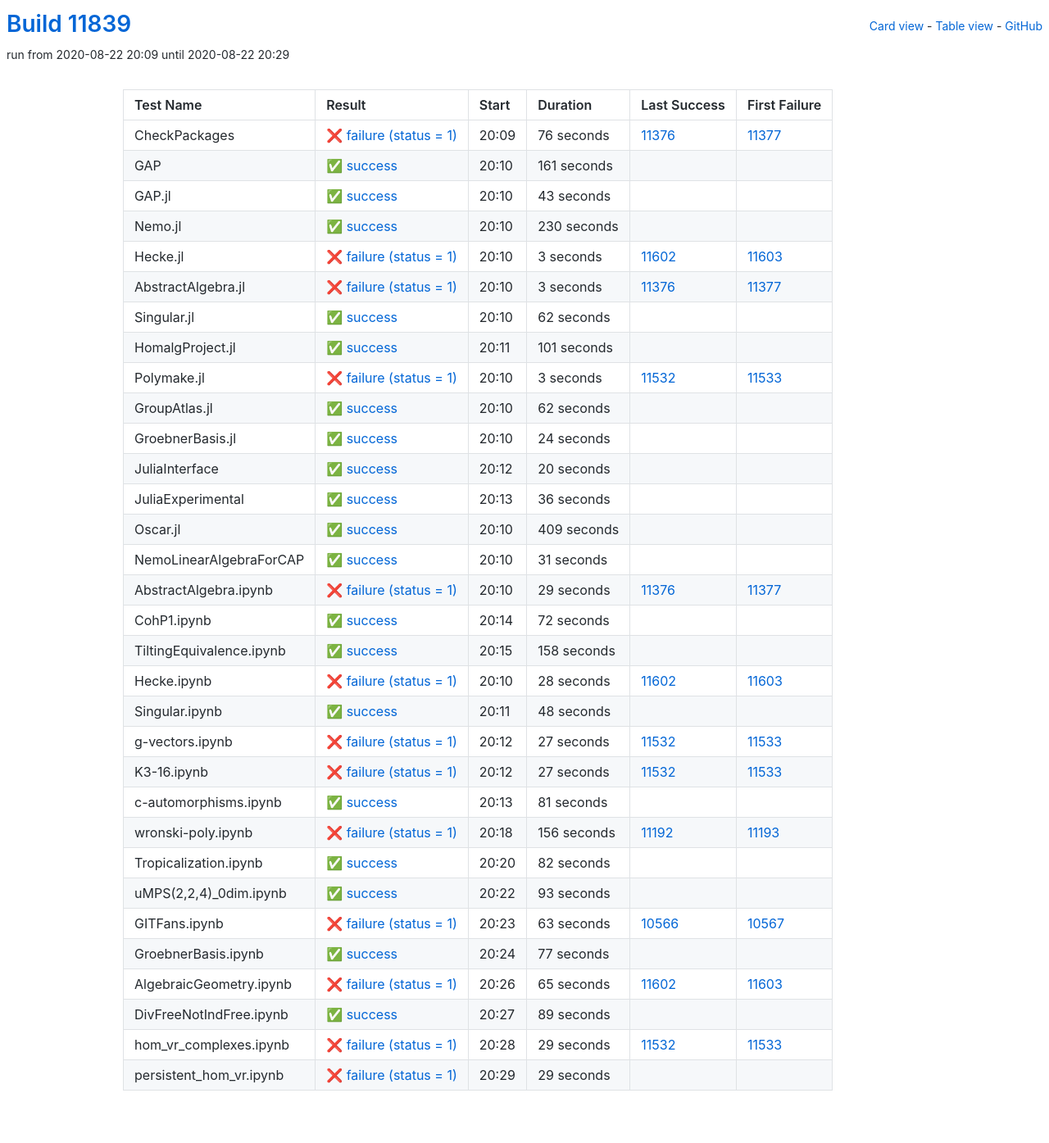
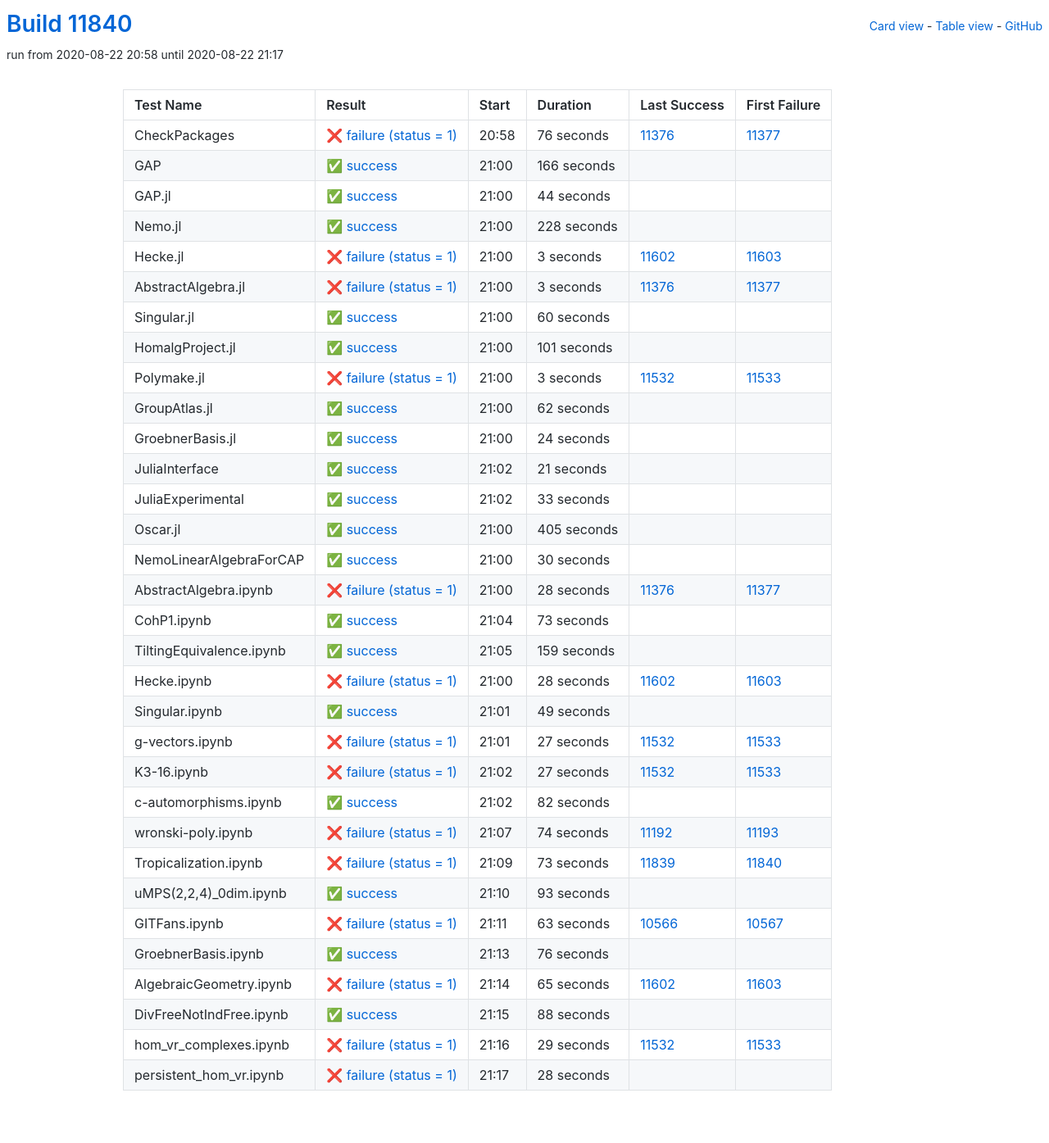
Before and after one commit to oscar-system/oscar-ci-status, a Jekyll site: the page built from table.html, in a window 1280 px wide. Shown: the whole page at 82% size. Built offline with Jekyll 4.4.1, drawn with Linux system fonts in a browser that asks for light colours.

Commit message:
Build #11840

```diff
--- a/_data/ci.yml
+++ b/_data/ci.yml
@@ -1,6 +1,6 @@
 ---
-build: 11839
-build_url: https://oscarci.mathematik.uni-kl.de/job/oscar/11839/
+build: 11840
+build_url: https://oscarci.mathematik.uni-kl.de/job/oscar/11840/
 job: oscar
 organization: oscar-system
 repo: oscar-ci-status
@@ -8,8 +8,8 @@
 tests:
 - name: CheckPackages
   id: checkpackages
-  log: https://oscarci.mathematik.uni-kl.de/job/oscar/11839/artifact/logs/build-11839/CheckPackages.log
-  start: 2020-08-22 20:09
+  log: https://oscarci.mathematik.uni-kl.de/job/oscar/11840/artifact/logs/build-11840/CheckPackages.log
+  start: 2020-08-22 20:58
   success: false
   exitcode: 1
   status: failure
@@ -20,44 +20,44 @@
   first_failure_url: https://oscarci.mathematik.uni-kl.de/job/oscar/11377/
 - name: GAP
   id: gap
-  log: https://oscarci.mathematik.uni-kl.de/job/oscar/11839/artifact/logs/build-11839/GAP.log
-  start: 2020-08-22 20:10
+  log: https://oscarci.mathematik.uni-kl.de/job/oscar/11840/artifact/logs/build-11840/GAP.log
+  start: 2020-08-22 21:00
   success: true
   exitcode: 0
   status: success
-  duration: 161
+  duration: 166
   last_success: false
   last_success_url:
   first_failure: false
   first_failure_url:
 - name: GAP.jl
   id: gap-jl
-  log: https://oscarci.mathematik.uni-kl.de/job/oscar/11839/artifact/logs/build-11839/GAP.jl.log
-  start: 2020-08-22 20:10
+  log: https://oscarci.mathematik.uni-kl.de/job/oscar/11840/artifact/logs/build-11840/GAP.jl.log
+  start: 2020-08-22 21:00
   success: true
   exitcode: 0
   status: success
-  duration: 43
+  duration: 44
   last_success: false
   last_success_url:
   first_failure: false
   first_failure_url:
 - name: Nemo.jl
   id: nemo-jl
-  log: https://oscarci.mathematik.uni-kl.de/job/oscar/11839/artifact/logs/build-11839/Nemo.jl.log
-  start: 2020-08-22 20:10
+  log: https://oscarci.mathematik.uni-kl.de/job/oscar/11840/artifact/logs/build-11840/Nemo.jl.log
+  start: 2020-08-22 21:00
   success: true
   exitcode: 0
   status: success
-  duration: 230
+  duration: 228
   last_success: false
   last_success_url:
   first_failure: false
   first_failure_url:
 - name: Hecke.jl
   id: hecke-jl
-  log: https://oscarci.mathematik.uni-kl.de/job/oscar/11839/artifact/logs/build-11839/Hecke.jl.log
-  start: 2020-08-22 20:10
+  log: https://oscarci.mathematik.uni-kl.de/job/oscar/11840/artifact/logs/build-11840/Hecke.jl.log
+  start: 2020-08-22 21:00
   success: false
   exitcode: 1
   status: failure
@@ -68,8 +68,8 @@
   first_failure_url: https://oscarci.mathematik.uni-kl.de/job/oscar/11603/
 - name: AbstractAlgebra.jl
   id: abstractalgebra-jl
-  log: https://oscarci.mathematik.uni-kl.de/job/oscar/11839/artifact/logs/build-11839/AbstractAlgebra.jl.log
-  start: 2020-08-22 20:10
+  log: https://oscarci.mathematik.uni-kl.de/job/oscar/11840/artifact/logs/build-11840/AbstractAlgebra.jl.log
+  start: 2020-08-22 21:00
   success: false
   exitcode: 1
   status: failure
@@ -80,20 +80,20 @@
   first_failure_url: https://oscarci.mathematik.uni-kl.de/job/oscar/11377/
 - name: Singular.jl
   id: singular-jl
-  log: https://oscarci.mathematik.uni-kl.de/job/oscar/11839/artifact/logs/build-11839/Singular.jl.log
-  start: 2020-08-22 20:10
+  log: https://oscarci.mathematik.uni-kl.de/job/oscar/11840/artifact/logs/build-11840/Singular.jl.log
+  start: 2020-08-22 21:00
   success: true
   exitcode: 0
   status: success
-  duration: 62
+  duration: 60
   last_success: false
   last_success_url:
   first_failure: false
   first_failure_url:
 - name: HomalgProject.jl
   id: homalgproject-jl
-  log: https://oscarci.mathematik.uni-kl.de/job/oscar/11839/artifact/logs/build-11839/HomalgProject.jl.log
-  start: 2020-08-22 20:11
+  log: https://oscarci.mathematik.uni-kl.de/job/oscar/11840/artifact/logs/build-11840/HomalgProject.jl.log
+  start: 2020-08-22 21:00
   success: true
   exitcode: 0
   status: success
@@ -104,8 +104,8 @@
   first_failure_url:
 - name: Polymake.jl
   id: polymake-jl
-  log: https://oscarci.mathematik.uni-kl.de/job/oscar/11839/artifact/logs/build-11839/Polymake.jl.log
-  start: 2020-08-22 20:10
+  log: https://oscarci.mathematik.uni-kl.de/job/oscar/11840/artifact/logs/build-11840/Polymake.jl.log
+  start: 2020-08-22 21:00
   success: false
   exitcode: 1
   status: failure
@@ -116,8 +116,8 @@
   first_failure_url: https://oscarci.mathematik.uni-kl.de/job/oscar/11533/
 - name: GroupAtlas.jl
   id: groupatlas-jl
-  log: https://oscarci.mathematik.uni-kl.de/job/oscar/11839/artifact/logs/build-11839/GroupAtlas.jl.log
-  start: 2020-08-22 20:10
+  log: https://oscarci.mathematik.uni-kl.de/job/oscar/11840/artifact/logs/build-11840/GroupAtlas.jl.log
+  start: 2020-08-22 21:00
   success: true
   exitcode: 0
   status: success
@@ -128,8 +128,8 @@
   first_failure_url:
 - name: GroebnerBasis.jl
   id: groebnerbasis-jl
-  log: https://oscarci.mathematik.uni-kl.de/job/oscar/11839/artifact/logs/build-11839/GroebnerBasis.jl.log
-  start: 2020-08-22 20:10
+  log: https://oscarci.mathematik.uni-kl.de/job/oscar/11840/artifact/logs/build-11840/GroebnerBasis.jl.log
+  start: 2020-08-22 21:00
   success: true
   exitcode: 0
   status: success
@@ -140,92 +140,92 @@
   first_failure_url:
 - name: JuliaInterface
   id: juliainterface
-  log: https://oscarci.mathematik.uni-kl.de/job/oscar/11839/artifact/logs/build-11839/JuliaInterface.log
-  start: 2020-08-22 20:12
+  log: https://oscarci.mathematik.uni-kl.de/job/oscar/11840/artifact/logs/build-11840/JuliaInterface.log
+  start: 2020-08-22 21:02
   success: true
   exitcode: 0
   status: success
-  duration: 20
+  duration: 21
   last_success: false
   last_success_url:
   first_failure: false
   first_failure_url:
 - name: JuliaExperimental
   id: juliaexperimental
-  log: https://oscarci.mathematik.uni-kl.de/job/oscar/11839/artifact/logs/build-11839/JuliaExperimental.log
-  start: 2020-08-22 20:13
+  log: https://oscarci.mathematik.uni-kl.de/job/oscar/11840/artifact/logs/build-11840/JuliaExperimental.log
+  start: 2020-08-22 21:02
   success: true
   exitcode: 0
   status: success
-  duration: 36
+  duration: 33
   last_success: false
   last_success_url:
   first_failure: false
   first_failure_url:
 - name: Oscar.jl
   id: oscar-jl
-  log: https://oscarci.mathematik.uni-kl.de/job/oscar/11839/artifact/logs/build-11839/Oscar.jl.log
-  start: 2020-08-22 20:10
+  log: https://oscarci.mathematik.uni-kl.de/job/oscar/11840/artifact/logs/build-11840/Oscar.jl.log
+  start: 2020-08-22 21:00
   success: true
   exitcode: 0
   status: success
-  duration: 409
+  duration: 405
   last_success: false
   last_success_url:
   first_failure: false
   first_failure_url:
 - name: NemoLinearAlgebraForCAP
   id: nemolinearalgebraforcap
-  log: https://oscarci.mathematik.uni-kl.de/job/oscar/11839/artifact/logs/build-11839/NemoLinearAlgebraForCAP.log
-  start: 2020-08-22 20:10
+  log: https://oscarci.mathematik.uni-kl.de/job/oscar/11840/artifact/logs/build-11840/NemoLinearAlgebraForCAP.log
+  start: 2020-08-22 21:00
   success: true
   exitcode: 0
   status: success
-  duration: 31
+  duration: 30
   last_success: false
   last_success_url:
   first_failure: false
   first_failure_url:
 - name: AbstractAlgebra.ipynb
   id: abstractalgebra-ipynb
-  log: https://oscarci.mathematik.uni-kl.de/job/oscar/11839/artifact/logs/build-11839/AbstractAlgebra.ipynb.log
-  start: 2020-08-22 20:10
+  log: https://oscarci.mathematik.uni-kl.de/job/oscar/11840/artifact/logs/build-11840/AbstractAlgebra.ipynb.log
+  start: 2020-08-22 21:00
   success: false
   exitcode: 1
   status: failure
-  duration: 29
+  duration: 28
   last_success: 11376
   last_success_url: https://oscarci.mathematik.uni-kl.de/job/oscar/11376/
   first_failure: 11377
   first_failure_url: https://oscarci.mathematik.uni-kl.de/job/oscar/11377/
 - name: CohP1.ipynb
   id: cohp1-ipynb
-  log: https://oscarci.mathematik.uni-kl.de/job/oscar/11839/artifact/logs/build-11839/CohP1.ipynb.log
-  start: 2020-08-22 20:14
+  log: https://oscarci.mathematik.uni-kl.de/job/oscar/11840/artifact/logs/build-11840/CohP1.ipynb.log
+  start: 2020-08-22 21:04
   success: true
   exitcode: 0
   status: success
-  duration: 72
+  duration: 73
   last_success: false
   last_success_url:
   first_failure: false
   first_failure_url:
 - name: TiltingEquivalence.ipynb
   id: tiltingequivalence-ipynb
-  log: https://oscarci.mathematik.uni-kl.de/job/oscar/11839/artifact/logs/build-11839/TiltingEquivalence.ipynb.log
-  start: 2020-08-22 20:15
+  log: https://oscarci.mathematik.uni-kl.de/job/oscar/11840/artifact/logs/build-11840/TiltingEquivalence.ipynb.log
+  start: 2020-08-22 21:05
   success: true
   exitcode: 0
   status: success
-  duration: 158
+  duration: 159
   last_success: false
   last_success_url:
   first_failure: false
   first_failure_url:
 - name: Hecke.ipynb
   id: hecke-ipynb
-  log: https://oscarci.mathematik.uni-kl.de/job/oscar/11839/artifact/logs/build-11839/Hecke.ipynb.log
-  start: 2020-08-22 20:10
+  log: https://oscarci.mathematik.uni-kl.de/job/oscar/11840/artifact/logs/build-11840/Hecke.ipynb.log
+  start: 2020-08-22 21:00
   success: false
   exitcode: 1
   status: failure
@@ -236,20 +236,20 @@
   first_failure_url: https://oscarci.mathematik.uni-kl.de/job/oscar/11603/
 - name: Singular.ipynb
   id: singular-ipynb
-  log: https://oscarci.mathematik.uni-kl.de/job/oscar/11839/artifact/logs/build-11839/Singular.ipynb.log
-  start: 2020-08-22 20:11
+  log: https://oscarci.mathematik.uni-kl.de/job/oscar/11840/artifact/logs/build-11840/Singular.ipynb.log
+  start: 2020-08-22 21:01
   success: true
   exitcode: 0
   status: success
-  duration: 48
+  duration: 49
   last_success: false
   last_success_url:
   first_failure: false
   first_failure_url:
 - name: g-vectors.ipynb
   id: g-vectors-ipynb
-  log: https://oscarci.mathematik.uni-kl.de/job/oscar/11839/artifact/logs/build-11839/g-vectors.ipynb.log
-  start: 2020-08-22 20:12
+  log: https://oscarci.mathematik.uni-kl.de/job/oscar/11840/artifact/logs/build-11840/g-vectors.ipynb.log
+  start: 2020-08-22 21:01
   success: false
   exitcode: 1
   status: failure
@@ -260,8 +260,8 @@
   first_failure_url: https://oscarci.mathematik.uni-kl.de/job/oscar/11533/
 - name: K3-16.ipynb
   id: k3-16-ipynb
-  log: https://oscarci.mathematik.uni-kl.de/job/oscar/11839/artifact/logs/build-11839/K3-16.ipynb.log
-  start: 2020-08-22 20:12
+  log: https://oscarci.mathematik.uni-kl.de/job/oscar/11840/artifact/logs/build-11840/K3-16.ipynb.log
+  start: 2020-08-22 21:02
   success: false
   exitcode: 1
   status: failure
@@ -272,32 +272,8 @@
   first_failure_url: https://oscarci.mathematik.uni-kl.de/job/oscar/11533/
 - name: c-automorphisms.ipynb
   id: c-automorphisms-ipynb
-  log: https://oscarci.mathematik.uni-kl.de/job/oscar/11839/artifact/logs/build-11839/c-automorphisms.ipynb.log
-  start: 2020-08-22 20:13
-  success: true
-  exitcode: 0
-  status: success
-  duration: 81
-  last_success: false
-  last_success_url:
-  first_failure: false
-  first_failure_url:
-- name: wronski-poly.ipynb
-  id: wronski-poly-ipynb
-  log: https://oscarci.mathematik.uni-kl.de/job/oscar/11839/artifact/logs/build-11839/wronski-poly.ipynb.log
-  start: 2020-08-22 20:18
-  success: false
-  exitcode: 1
-  status: failure
-  duration: 156
-  last_success: 11192
-  last_success_url: https://oscarci.mathematik.uni-kl.de/job/oscar/11192/
-  first_failure: 11193
-  first_failure_url: https://oscarci.mathematik.uni-kl.de/job/oscar/11193/
-- name: Tropicalization.ipynb
-  id: tropicalization-ipynb
-  log: https://oscarci.mathematik.uni-kl.de/job/oscar/11839/artifact/logs/build-11839/Tropicalization.ipynb.log
-  start: 2020-08-22 20:20
+  log: https://oscarci.mathematik.uni-kl.de/job/oscar/11840/artifact/logs/build-11840/c-automorphisms.ipynb.log
+  start: 2020-08-22 21:02
   success: true
   exitcode: 0
   status: success
@@ -306,10 +282,34 @@
   last_success_url:
   first_failure: false
   first_failure_url:
+- name: wronski-poly.ipynb
+  id: wronski-poly-ipynb
+  log: https://oscarci.mathematik.uni-kl.de/job/oscar/11840/artifact/logs/build-11840/wronski-poly.ipynb.log
+  start: 2020-08-22 21:07
+  success: false
+  exitcode: 1
+  status: failure
+  duration: 74
+  last_success: 11192
+  last_success_url: https://oscarci.mathematik.uni-kl.de/job/oscar/11192/
+  first_failure: 11193
+  first_failure_url: https://oscarci.mathematik.uni-kl.de/job/oscar/11193/
+- name: Tropicalization.ipynb
+  id: tropicalization-ipynb
+  log: https://oscarci.mathematik.uni-kl.de/job/oscar/11840/artifact/logs/build-11840/Tropicalization.ipynb.log
+  start: 2020-08-22 21:09
+  success: false
+  exitcode: 1
+  status: failure
+  duration: 73
+  last_success: 11839
+  last_success_url: https://oscarci.mathematik.uni-kl.de/job/oscar/11839/
+  first_failure: 11840
+  first_failure_url: https://oscarci.mathematik.uni-kl.de/job/oscar/11840/
 - name: uMPS(2,2,4)_0dim.ipynb
   id: umps-2-2-4-0dim-ipynb
-  log: https://oscarci.mathematik.uni-kl.de/job/oscar/11839/artifact/logs/build-11839/uMPS-2-2-4-_0dim.ipynb.log
-  start: 2020-08-22 20:22
+  log: https://oscarci.mathematik.uni-kl.de/job/oscar/11840/artifact/logs/build-11840/uMPS-2-2-4-_0dim.ipynb.log
+  start: 2020-08-22 21:10
   success: true
   exitcode: 0
   status: success
@@ -320,8 +320,8 @@
   first_failure_url:
 - name: GITFans.ipynb
   id: gitfans-ipynb
-  log: https://oscarci.mathematik.uni-kl.de/job/oscar/11839/artifact/logs/build-11839/GITFans.ipynb.log
-  start: 2020-08-22 20:23
+  log: https://oscarci.mathematik.uni-kl.de/job/oscar/11840/artifact/logs/build-11840/GITFans.ipynb.log
+  start: 2020-08-22 21:11
   success: false
   exitcode: 1
   status: failure
@@ -332,20 +332,20 @@
   first_failure_url: https://oscarci.mathematik.uni-kl.de/job/oscar/10567/
 - name: GroebnerBasis.ipynb
   id: groebnerbasis-ipynb
-  log: https://oscarci.mathematik.uni-kl.de/job/oscar/11839/artifact/logs/build-11839/GroebnerBasis.ipynb.log
-  start: 2020-08-22 20:24
+  log: https://oscarci.mathematik.uni-kl.de/job/oscar/11840/artifact/logs/build-11840/GroebnerBasis.ipynb.log
+  start: 2020-08-22 21:13
   success: true
   exitcode: 0
   status: success
-  duration: 77
+  duration: 76
   last_success: false
   last_success_url:
   first_failure: false
   first_failure_url:
 - name: AlgebraicGeometry.ipynb
   id: algebraicgeometry-ipynb
-  log: https://oscarci.mathematik.uni-kl.de/job/oscar/11839/artifact/logs/build-11839/AlgebraicGeometry.ipynb.log
-  start: 2020-08-22 20:26
+  log: https://oscarci.mathematik.uni-kl.de/job/oscar/11840/artifact/logs/build-11840/AlgebraicGeometry.ipynb.log
+  start: 2020-08-22 21:14
   success: false
   exitcode: 1
   status: failure
@@ -356,20 +356,20 @@
   first_failure_url: https://oscarci.mathematik.uni-kl.de/job/oscar/11603/
 - name: DivFreeNotIndFree.ipynb
   id: divfreenotindfree-ipynb
-  log: https://oscarci.mathematik.uni-kl.de/job/oscar/11839/artifact/logs/build-11839/DivFreeNotIndFree.ipynb.log
-  start: 2020-08-22 20:27
+  log: https://oscarci.mathematik.uni-kl.de/job/oscar/11840/artifact/logs/build-11840/DivFreeNotIndFree.ipynb.log
+  start: 2020-08-22 21:15
   success: true
   exitcode: 0
   status: success
-  duration: 89
+  duration: 88
   last_success: false
   last_success_url:
   first_failure: false
   first_failure_url:
 - name: hom_vr_complexes.ipynb
   id: hom-vr-complexes-ipynb
-  log: https://oscarci.mathematik.uni-kl.de/job/oscar/11839/artifact/logs/build-11839/hom_vr_complexes.ipynb.log
-  start: 2020-08-22 20:28
+  log: https://oscarci.mathematik.uni-kl.de/job/oscar/11840/artifact/logs/build-11840/hom_vr_complexes.ipynb.log
+  start: 2020-08-22 21:16
   success: false
   exitcode: 1
   status: failure
@@ -380,12 +380,12 @@
   first_failure_url: https://oscarci.mathematik.uni-kl.de/job/oscar/11533/
 - name: persistent_hom_vr.ipynb
   id: persistent-hom-vr-ipynb
-  log: https://oscarci.mathematik.uni-kl.de/job/oscar/11839/artifact/logs/build-11839/persistent_hom_vr.ipynb.log
-  start: 2020-08-22 20:29
+  log: https://oscarci.mathematik.uni-kl.de/job/oscar/11840/artifact/logs/build-11840/persistent_hom_vr.ipynb.log
+  start: 2020-08-22 21:17
   success: false
   exitcode: 1
   status: failure
-  duration: 29
+  duration: 28
   last_success: false
   last_success_url:
   first_failure: false
```
Also changed, not shown: README.md.
